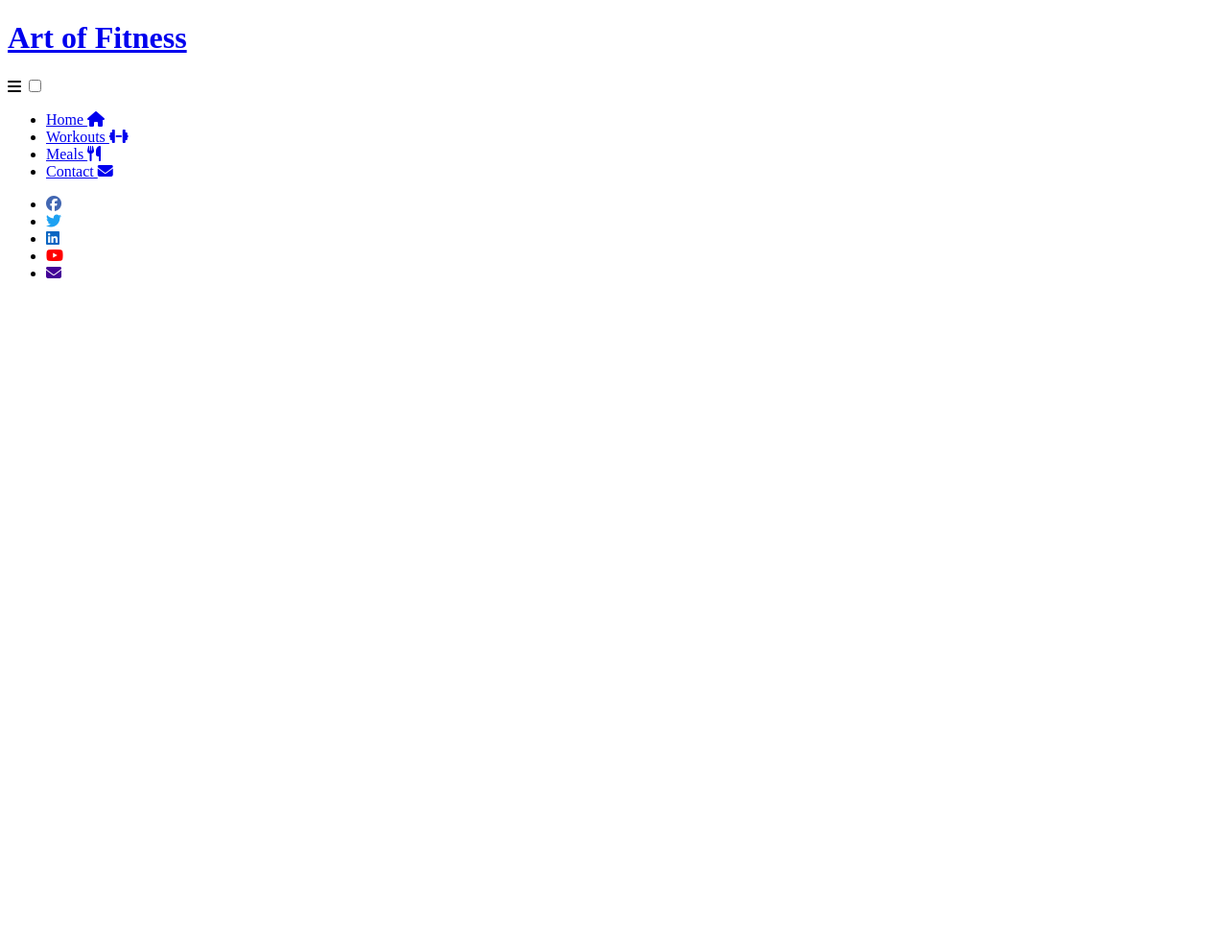
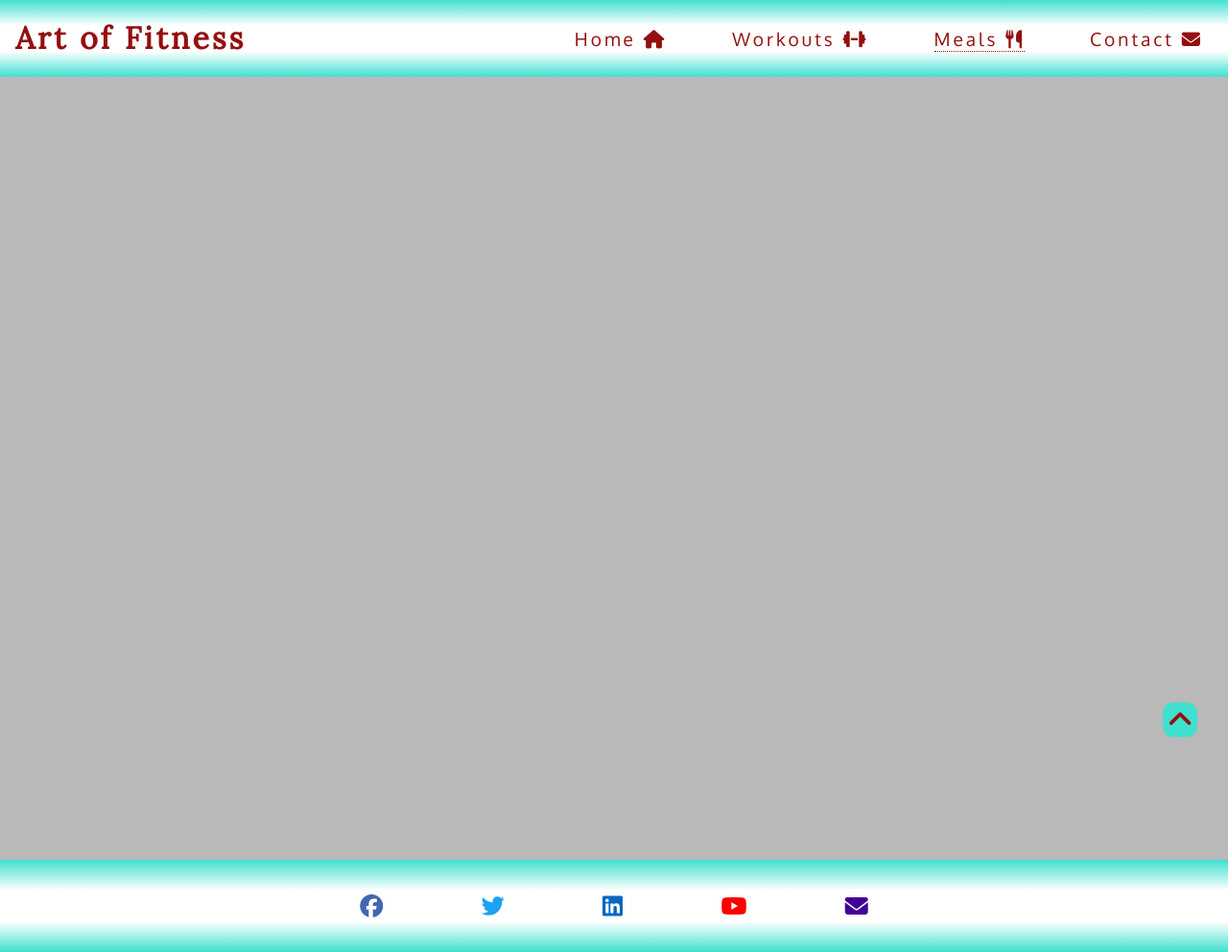
Before and after one commit to EddieStn/Art-of-fitness, a plain HTML site: page meals.html in a window 1280 px wide. Shown: the whole page at 96% size. Before the commit the page ends 800 px from the top, so only its background shows below. Drawn offline with Linux system fonts and the light colour scheme.

Commit message:
Add header, footer and scroll to the top button styling to meals.html

```diff
--- /dev/null
+++ b/assets/css/style-meals.css
@@ -0,0 +1,255 @@
+@import url('https://fonts.googleapis.com/css2?family=Lora&family=Oxygen&display=swap');
+
+*, *::after, *::before {
+    box-sizing: border-box;
+    margin: 0;
+    padding: 0;
+    border: none;
+}
+
+html {
+    scroll-behavior: smooth;
+}
+
+a {
+    text-decoration: none;
+}
+
+ul {
+    list-style: none;
+}
+
+h1, h2 {
+    font-family: Lora, sans-serif;
+}
+
+h2 {
+    text-align: center;
+    letter-spacing: 2px;
+    background-color: #fff;
+}
+
+img, picture {
+  max-width: 100%;
+  display: block;
+}
+
+body {
+    font-family: Oxygen, sans-serif;
+    font-weight: 400;
+    color: #680b0b;
+    background-color: #b9b9b9;
+
+    display: grid;
+    grid-template:
+        "header header header" 5em
+        "hero hero hero" 70vh
+        ". table ." 10em
+        ". motivation ." auto
+        ". benefits ." auto
+        ". tips ." auto
+        "footer footer footer" 6em
+        / 1fr minmax(25em, 5fr) 1fr;
+    gap: 1em;
+}
+/* ***************************** */
+/* Header, logo and navigation styles start here  */
+/* ***************************** */
+
+header {
+    background: linear-gradient(#40e0d0, #ffffff, #ffffff, #40e0d0);
+    grid-area: header;
+    letter-spacing: 3px;
+    position: relative;
+    width: 100%;
+    z-index: 999;
+}
+
+.logo {
+    color: #940f0f;
+    font-weight: 100;
+    display: flex;
+    align-items: left;
+    margin-left: 1em;
+    line-height: 5em;
+    width: max-content;
+}
+
+nav {
+    position: absolute;
+    text-align: right;
+    top: 100%;
+    right: 0;
+    background: #40e0d0;
+    transform: scale(1, 0);
+    transform-origin: top;
+    transition: transform 250ms ease-in-out;
+}
+
+nav li {
+    margin-bottom: 1em;
+    margin-right: 1em;
+    font-weight: 500;
+    padding-inline: 10px;
+}
+
+nav a {
+    color: #940f0f;
+    font-size: 1.2rem;
+    opacity: 0;
+    transition: opacity 100ms ease-in-out;
+}
+
+.nav-toggle:checked ~ nav {
+    transform: scale(1, 1);
+}
+
+.nav-toggle:checked ~ nav a {
+    opacity: 1;
+    transition: opacity 250ms ease-in-out 150ms;
+}
+
+.nav-toggle {
+    display: none;
+}
+
+.nav-toggle-label {
+    position: absolute;
+    top: 0;
+    right: 0;
+    margin-right: 1em;
+    height: 100%;
+    display: flex;
+    align-items: center;
+    cursor: pointer;
+}
+
+.active {
+    border-bottom: 1px dotted;
+}
+
+/* ***************************** */
+/* Arrow up styling starts here */
+/* ***************************** */
+
+.gototop {
+    position: fixed;
+    bottom: 2em;
+    right: 2em;
+    z-index: 10;
+}
+
+.gototop a {
+    height: 36px;
+    width: 36px;
+    display: block;
+    background-color: #40e0d0;
+    text-align: center;
+    border-radius: 30%;
+    cursor: pointer;
+}
+
+.gototop a span {
+    line-height: 36px;
+    font-size: 30px;
+    color: #940f0f;
+}
+
+/* ***************************** */
+/* Footer styling starts here */
+/* ***************************** */
+
+footer {
+    width: 100%;
+    grid-area: footer;
+    line-height: 4em;
+    background: linear-gradient(#40e0d0, #ffffff, #ffffff, #40e0d0);
+}
+
+footer ul {
+    text-align: center;
+    display: flex;
+    justify-content: center;
+}
+
+footer a {
+    line-height: 4em;
+    font-size: 1.5rem;
+    margin: .8em;
+}
+
+@media screen and (min-width: 950px) {
+
+    /* styles for laptop/desktop */
+
+    /* header */
+
+    .nav-toggle-label {
+        display: none;
+    }
+
+    header {
+        display: grid;
+        grid-template-columns:1fr auto minmax(600px, 3fr) 1fr;
+    }
+
+    .logo {
+        grid-column: 1 / 2;
+        line-height: 5em;
+    }
+
+    nav {
+        all: unset;
+        grid-column: 3 / 5;
+        display: flex;
+        justify-content: flex-end;
+        align-items: center;
+        align-content: center;
+    }
+
+    nav ul {
+        display: flex;
+        align-items: center;
+    }
+
+    nav a {
+        opacity: 1;
+        position: relative;
+    }
+
+    nav li {
+        margin-left: 2em;
+        margin-bottom: 0;
+    }
+
+    nav a:hover {
+        color: rgb(71, 15, 161);
+    }
+
+    nav a::before {
+        content: '';
+        height: 3px;
+        background: rgb(71, 15, 161);
+        position: absolute;
+        top: -.3em;
+        left: 0;
+        right: 0;
+        transform: scale(0, 1);
+        transition: transform ease-in-out 250ms;
+    }
+
+    nav a:hover::before {
+        transform: scale(1, 1);
+    }
+
+    footer li {
+        margin: 0 2em;
+        transform: scale(1, 1);
+        transition: transform ease-in-out 150ms;
+    }
+
+    footer li:hover {
+        transform: scale(2, 2)
+    }
+
+}
--- a/meals.html
+++ b/meals.html
@@ -7,12 +7,12 @@
     <meta name="description" content="Art of Fitness is a webpage designed to give accurate information for people who are just starting their fitness journey. Includes workout exercises and healthy meals">
     <meta name="keywords" content="workout, healthy, fit, fitness, physical exercises">
 
-    <link rel="stylesheet" href="assets/css/style-grid.css">
+    <link rel="stylesheet" href="assets/css/style-meals.css">
     <title>Art of Fitness</title>
 </head>
 <body>
     <header>
-        <a href="index.html"  class="logo">
+        <a href="index.html" class="logo">
             <h1>Art of Fitness</h1>
         </a>
         <label for="nav-toggle" class="nav-toggle-label"><i class="fa-solid fa-bars"></i></label>
@@ -35,19 +35,33 @@
         </nav>
     </header>
 
+
+    <!-- Arrow up -->
+
+    <div class="gototop">
+        <a href="#"><span class="fa-solid fa-angle-up"></span></a>
+    </div>
+
+    <!-- Footer  -->
+
     <footer>
         <ul>
             <li>
-                <a href="https://www.facebook.com/" target="_blank" rel="noopener" style="color: #4267B2;" aria-label="Visit my facebook page (opens in a new tab)"><i class="fa-brands fa-facebook"></i></a>
+                <a href="https://www.facebook.com/" target="_blank" rel="noopener" style="color: #4267B2;"
+                    aria-label="Visit my facebook page (opens in a new tab)"><i class="fa-brands fa-facebook"></i></a>
             </li>
             <li>
-                <a href="https://www.twitter.com/" target="_blank" rel="noopener" style="color: #1DA1F2;" aria-label="Visit my twitter page (opens in a new tab)"><i class="fa-brands fa-twitter"></i></a>
+                <a href="https://www.twitter.com/" target="_blank" rel="noopener" style="color: #1DA1F2;"
+                    aria-label="Visit my twitter page (opens in a new tab)"><i class="fa-brands fa-twitter"></i></a>
             </li>
             <li>
-                <a href="https://www.linkedin.com/" target="_blank" rel="noopener" style="color: #0A66C2;" aria-label="Visit my twitter page (opens in a new tab)"><i class="fa-brands fa-linkedin"></i></a>
+                <a href="https://www.linkedin.com/" target="_blank" rel="noopener" style="color: #0A66C2;"
+                    aria-label="Visit my twitter page (opens in a new tab)"><i class="fa-brands fa-linkedin"></i></a>
             </li>
             <li>
-                <a href="https://www.youtube.com/c/athleanx" target="_blank" rel="noopener" style="color: #FF0000;" aria-label="Visit the youtube page of athleanx(opens in a new tab)"><i class="fa-brands fa-youtube"></i></a>
+                <a href="https://www.youtube.com/c/athleanx" target="_blank" rel="noopener" style="color: #FF0000;"
+                    aria-label="Visit the youtube page of athleanx(opens in a new tab)"><i
+                        class="fa-brands fa-youtube"></i></a>
             </li>
             <li>
                 <a href="contact.html" style="color: #430297;"><i class="fa-solid fa-envelope"></i></a>
@@ -56,5 +70,23 @@
     </footer>
 
     <script src="https://kit.fontawesome.com/f5991483d4.js" crossorigin="anonymous"></script>
+
+    <script>
+        var coll = document.getElementsByClassName("collapsible");
+        var i;
+
+        for (i = 0; i < coll.length; i++) {
+            coll[i].addEventListener("click", function () {
+                this.classList.toggle("open");
+                var content = this.nextElementSibling;
+                if (content.style.maxHeight) {
+                    content.style.maxHeight = null;
+                } else {
+                    content.style.maxHeight = content.scrollHeight + "px";
+                }
+            });
+        }
+    </script>
+
 </body>
 </html>
```
